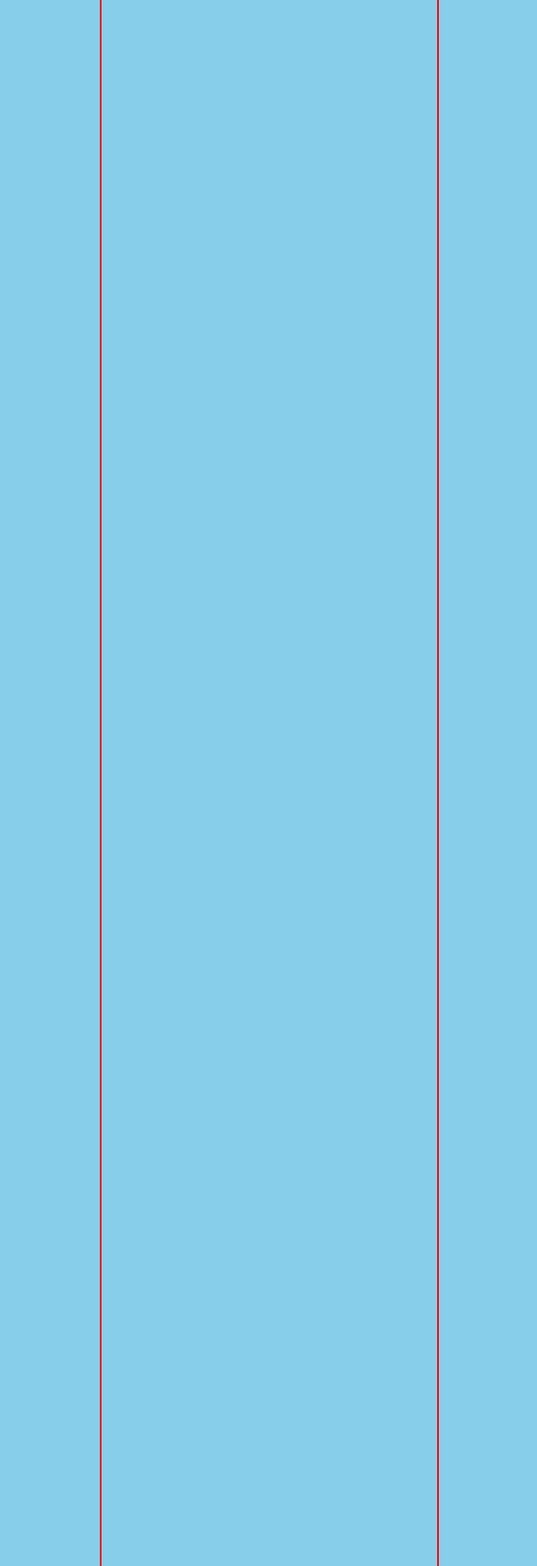
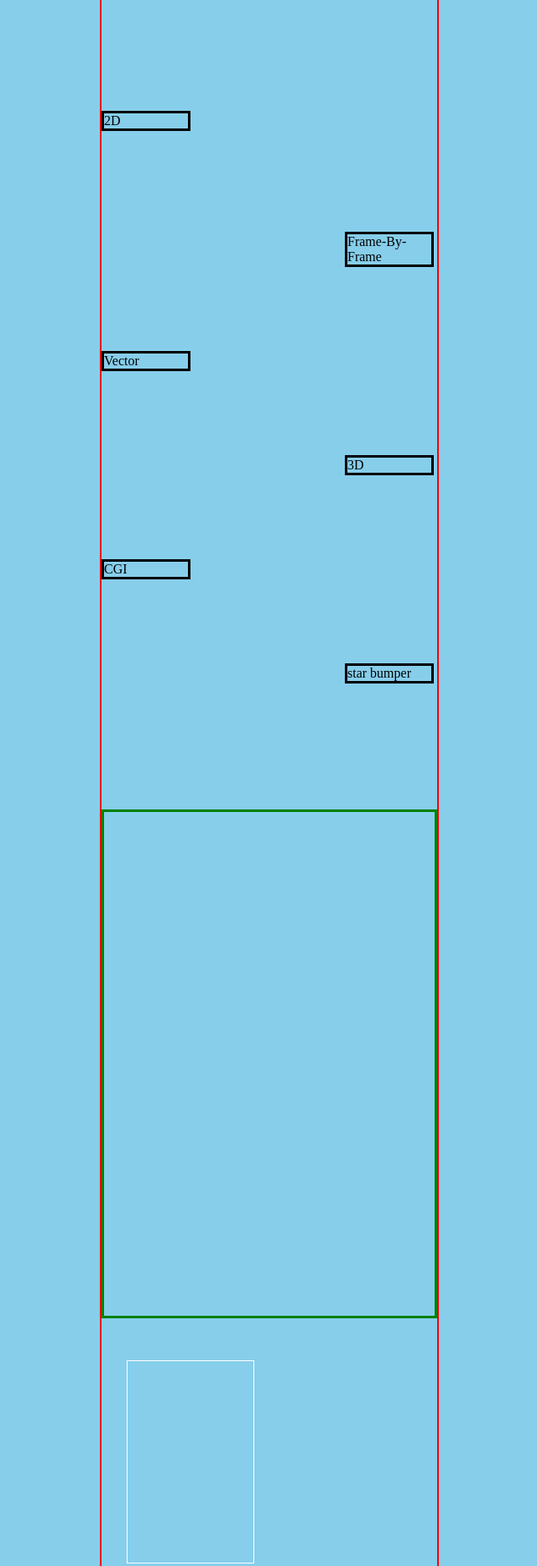
Before and after one commit to jchurch2112/3870fa17_longscroll, a plain HTML site: page index.html in a window 1280 px wide. Shown: the part 1480-3345 px from the top of the page at 84% size, without its empty margins (319-959 px from the left). Drawn offline with Linux system fonts and the light colour scheme.

Commit message:
more movement (still buggy)

```diff
--- a/css/styles.css
+++ b/css/styles.css
@@ -22,11 +22,11 @@ body{background-color:skyblue;}
          z-index:10;
          opacity:0.9;
          border-radius:100%;
-         animation: bouncing 1s infinite;
+         //animation: bouncing 1s infinite;
       }
-@keyframes bouncing {
-  0%{top:0px; bottom:30px;}
-  50%{top:0px; bottom:30px;}
+//@keyframes bouncing {
+
+  50%{left:320px;}
 
 }
 
@@ -81,3 +81,40 @@ body{background-color:skyblue;}
   width:40px;
   ;}
 //#header2:hover{transform:rotate(120deg);}
+
+#wrapper{margin-top:1466px}
+#bumper1{border:solid black;
+        width:100px;
+         //float:left;}
+#bumper2{//float:right;
+        margin-left:290px;
+        border:solid black;
+        margin-top:120px;
+        width:100px;}
+#bumper3{border:solid black;
+          //float:left;
+         margin-top:100px;
+        //margin-right:50px;
+        width:100px;}
+#bumper4{//float:right;
+        border:solid black;
+        margin-top:100px;
+        width:100px;
+        margin-left:290px;}
+#bumper5{//float:left;
+         border:solid black;
+          margin-top:100px;
+          width:100px;}
+#bumper6{border:solid black;
+        //float:right;
+        margin-top:100px;
+        width:100px;
+        margin-left:290px;}
+#tube{border:solid green 3px;
+      margin-top:150px;
+      height:600px;}
+#paper{border:solid white 1px;
+      width:150px;
+      height:240px;
+      margin-left:30px;
+      margin-top:50px;}
--- a/index.html
+++ b/index.html
@@ -5,7 +5,7 @@
   <meta name="viewport" content="width=device-width">
   <link rel="stylesheet" type="text/css" href="css/styles.css">
 
-  <title>JS Bin</title>
+  <title>longscroll</title>
 </head>
 <body>
 
@@ -18,6 +18,17 @@
 
    <div id="p1">There are different types of</div>
    <div id="p1_2">animation</div>
+  <div id="wrapper">
+   <div id="bumper1">2D</div>
+   <div id="bumper2">Frame-By-Frame</div>
+   <div id="bumper3">Vector</div>
+   <div id="bumper4">3D</div>
+   <div id="bumper5">CGI</div>
+    <div id="bumper6">star bumper</div>
+  </div>
+
+ <div id="tube"></div>
+   <div id="paper"></div>
 
  </div>
 </body>
--- a/js/scroll.js
+++ b/js/scroll.js
@@ -16,16 +16,22 @@ window.onscroll = function(){
   //if (y > 80) {ball. style.top = 12 + y + 1.1 + "px";}
   //if (y > 120) {ball.style.top = 12 + "px";}
   //if (y > 160) {ball. style.top = 12 + y * 1.0 + "px";}
-  //if (y < 320) {ball.style.left = y + "px";}
+  if (y < 320) {ball.style.left = y + "px";}
   //ball bounce on "ANIMATION" --end
-  //if(y > 1360) {ball.style.left = 11 + "px";}
+  if(y > 1360) {ball.style.left = "1px";}
+ if (y > 1550)  {ball.style.left = "320px";}
+  if (y>1733) {ball.style.left = "1px";}
+  if (y > 1866)  {ball.style.left = "320px";}
+  if(y > 2000) {ball.style.left = "1px";}
+  if (y > 2133)  {ball.style.left = "320px";}
     //else{ball.style.right = y + "-px";}
-  if (y > 40) {ball.style.webkitTransform = 'top:0px; bottom:30px;'}
-  else{ball.style.webkitTransform = '39px';}
+  //if (y > 40) {ball.style.webkitTransform = 'top:0px; bottom:30px;'}
+  //else{ball.style.webkitTransform = '39px';}
 
 
-  //if (y > 1180){p1_2.style.webkitTransform = 'rotate(-45deg)';}
-    //else {p1_2.style.webkitTransform = 'rotate(0deg)'}
+
+  if (y > 1180){p1_2.style.webkitTransform = 'rotate(-45deg)';}
+    else {p1_2.style.webkitTransform = 'rotate(0deg)'}
 
 
 //animation for ANIMATION header
@@ -42,5 +48,11 @@ if (y > 1000) {header2.style.top = -12 + y * 1.0 + "px";}
   if (y > 1000) {header2.style.color = "skyblue";}
   else {header2.style.color = "black";}
 
+  //for bumper id's
+
+
+
+
+
 
 };
```
